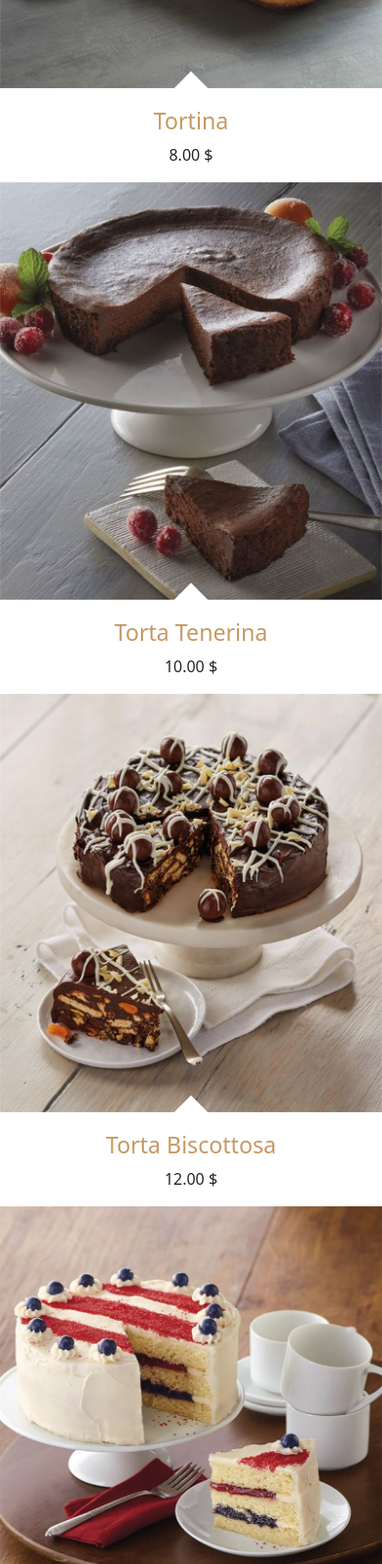
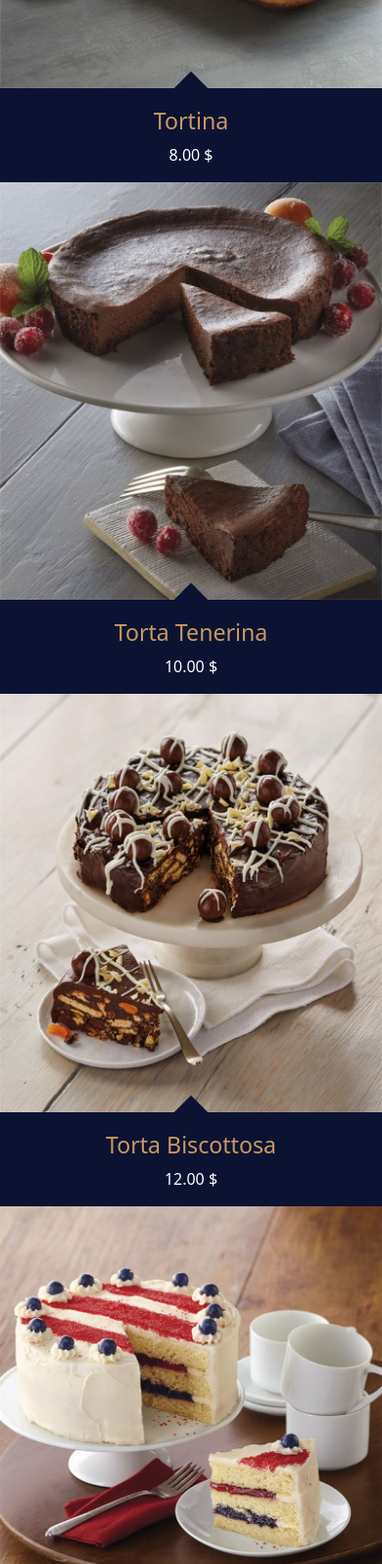
Before and after one commit to ariannafoi/bakeryStore, a plain HTML site: page index.html in a window 390 px wide. Shown: the part 1728-3324 px from the top of the page at 98% size. Drawn offline with nearby package versions, Linux system fonts and the light colour scheme.

Commit message:
modifica sezione 3 su mobile con cambio colore targhette

```diff
--- a/index.html
+++ b/index.html
@@ -86,7 +86,7 @@
             <div class="col-12 col-md-2 p-0 m-0">
                 <img src="media/products/menu-item-1.jpeg" alt="" class="img-fluid">
             </div>
-            <div class="col-12 col-md-2 div-description point-left">
+            <div class="col-12 col-md-2 point-left">
                 <div class="disposizione-info">
                     <h3>Tortina</h3>
                     <p>8.00 $</p>
@@ -95,7 +95,7 @@
             <div class="col-12 col-md-2 p-0 m-0">
                 <img src="media/products/menu-item-2.jpeg" alt="" class="img-fluid">
             </div>
-            <div class="col-12 col-md-2 div-description point-left">
+            <div class="col-12 col-md-2 point-left">
                 <div class="disposizione-info">
                     <h3>Torta Tenerina</h3>
                     <p>10.00 $</p>
@@ -104,7 +104,7 @@
             <div class="col-12 col-md-2 p-0 m-0">
                 <img src="media/products/menu-item-3.jpeg" alt="" class="img-fluid">
             </div>
-            <div class="col-12 col-md-2 div-description point-left">
+            <div class="col-12 col-md-2 point-left">
                 <div class="disposizione-info">
                     <h3>Torta Biscottosa</h3>
                     <p>12.00 $</p>
@@ -114,7 +114,7 @@
 
 
         <div class="row p-0 m-0">
-            <div class="col-12 col-md-2 div-description point-right ordine1">
+            <div class="col-12 col-md-2 point-right ordine1">
                 <div class="disposizione-info">
                     <h3>American Cake</h3>
                     <p>12.00 $</p>
@@ -123,7 +123,7 @@
             <div class="col-12 col-md-2 p-0 m-0 ordine2">
                 <img src="media/products/menu-item-4.jpeg" alt="" class="img-fluid">
             </div>
-            <div class="col-12 col-md-2 div-description point-right ordine3">
+            <div class="col-12 col-md-2 point-right ordine3">
                 <div class="disposizione-info">
                     <h3>Mini Cake</h3>
                     <p>9.00 $</p>
@@ -132,7 +132,7 @@
             <div class="col-12 col-md-2 p-0 m-0 ordine4">
                 <img src="media/products/menu-item-5.jpeg" alt="" class="img-fluid">
             </div>
-            <div class="col-12 col-md-2 div-description point-right ordine5">
+            <div class="col-12 col-md-2 point-right ordine5">
                 <div class="disposizione-info">
                     <h3>Praline Ripiene</h3>
                     <p>11.00 $</p>
--- a/style.css
+++ b/style.css
@@ -571,13 +571,8 @@ h3, h5 {
         display: none;
     }
 
-    .container-4-1{
-        background-color: rgb(12, 18, 50);
-    }
-
     .container-4-1 h2{
         font-size: 28px;
-        color: white;
         margin: 15px 0;
     }
 
@@ -667,7 +662,9 @@ h3, h5 {
     margin: 10px 0;
 }
 
-.div-description{
+.point-left, .point-right {
+    position: relative;
+    background-color: #fff;
     display: flex;
     justify-content: center;
     align-items: center;
@@ -675,14 +672,14 @@ h3, h5 {
     margin: 0;
 }
 
-.up{
-    z-index: 99;
-}
+@media screen and (max-width: 767px) {
+    .point-left, .point-right {
+        background-color: rgb(12, 18, 50);
+    }
 
-.point-left, .point-right {
-    position: relative;
-    background-color: #fff;
-    display: flex;
+    .disposizione-info p {
+        color: white;
+    }
 }
 
 .point-left::before {
```
